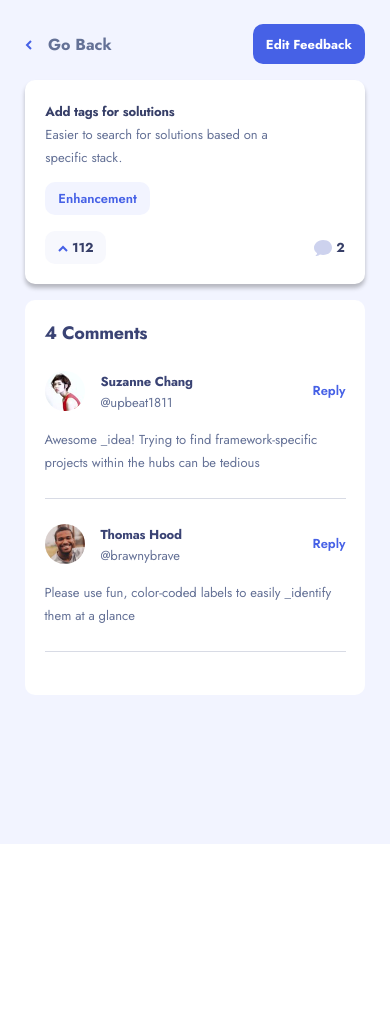
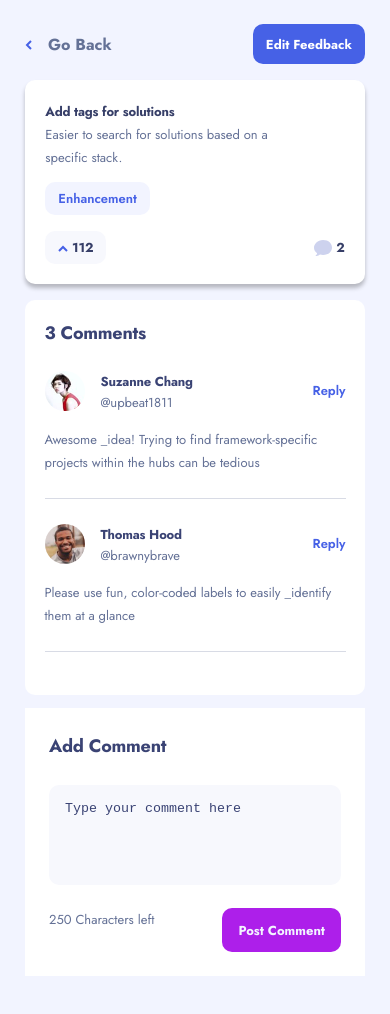
Before and after one commit to Uri-Raz-Dev/product-feedback-front, a React (Vite) app: page /feedback/1 in a window 390 px wide. Shown: the top 1014 px of the page. Before the commit the page ends 844 px from the top, so only its background shows below. Built offline with nearby package versions, Linux system fonts and the light colour scheme.

Commit message:
AddComment phone style done

```diff
--- /dev/null
+++ b/src/assets/style/cmps/FeedbackDetail/_AddComment.scss
@@ -0,0 +1,54 @@
+.add-comment {
+    background-color: $white1;
+    padding: rem(24px);
+    font-size: rem(13px);
+    margin-block-end: rem(80px);
+
+    h2 {
+        margin-block-end: rem(24px);
+        color: $deepblue2;
+        font-weight: bold;
+        font-size: rem(18px);
+        letter-spacing: -0.25px;
+    }
+
+    textarea {
+        width: 100%;
+        height: rem(100px);
+        border: 0;
+        border-radius: 10px;
+        padding-inline-start: rem(16px);
+        padding-block-start: rem(16px);
+        margin-block-end: rem(16px);
+        background-color: $white3;
+        resize: none;
+    }
+
+    textarea::placeholder {
+        color: $deepblue2;
+    }
+
+    textarea:focus {
+        outline: none;
+        border: 1px solid $blue;
+
+    }
+
+    .post-comment {
+        display: flex;
+        justify-content: space-between;
+
+        :first-child {
+            color: $deepblue3;
+        }
+
+        :nth-child(2) {
+            color: $white2;
+            font-weight: bold;
+            background-color: $purple;
+            border-radius: 10px;
+            padding-inline: rem(16px);
+            padding-block: rem(10.5px);
+        }
+    }
+}
--- a/src/assets/style/main.scss
+++ b/src/assets/style/main.scss
@@ -22,3 +22,4 @@
 @import 'cmps/FeedbackDetail/feedbackDetail';
 @import 'cmps/FeedbackDetail/feedbackHeader';
 @import 'cmps/FeedbackDetail/commentList';
+@import 'cmps/FeedbackDetail/AddComment';
--- /dev/null
+++ b/src/cmps/AddComment.tsx
@@ -0,0 +1,16 @@
+import { link } from 'fs'
+
+function AddComment() {
+  return (
+    <section className='add-comment'>
+      <h2>Add Comment</h2>
+      <textarea placeholder='Type your comment here'></textarea>
+      <div className='post-comment'>
+        <span>250 Characters left</span>
+        <span>Post Comment</span>
+      </div>
+    </section>
+  )
+}
+
+export default AddComment
--- a/src/cmps/CommentDetail.tsx
+++ b/src/cmps/CommentDetail.tsx
@@ -1,49 +1,57 @@
-// function CommentDetail({comment replies}) {
-//      <li
-//               className={comment.replies ? 'comment-open' : 'comment'}
-//               key={comment._id}
-//             >
-//               <section className='comment-header'>
-//                 <img src={comment.user.image} alt='user-image' />
-//                 <div className='comment-username-container'>
-//                   <div>{comment.user.name}</div>
-//                   <div>
-//                     <span>@</span>
-//                     {comment.user.username}
-//                   </div>
-//                 </div>
-//                 <span>Reply</span>
-//               </section>
-//               <p>{comment.content}</p>
-//               {comment.replies && (
-//                 <ul className='reply-container'>
-//                   {comment.replies.map((reply: typeof replies) => {
-//                     return (
-//                       <li className='reply' key={reply.user.username}>
-//                         <section className='reply-header comment-header'>
-//                           <img src={reply.user.image} alt='user-image' />
-//                           <div className='comment-username-container reply-comment-container'>
-//                             <div>{reply.user.name}</div>
-//                             <div>
-//                               <span>@</span>
-//                               {reply.user.username}
-//                             </div>
-//                           </div>
-//                           <span className='reply-button'>Reply</span>
-//                         </section>
+import { comments, replies } from './CommentList'
 
-//                         <p>
-//                           <span>@{reply.replyingTo} </span>
-//                           {reply.content}
-//                         </p>
-//                       </li>
-//                     )
-//                   })}
-//                 </ul>
-//               )}
-//             </li>
-//           )
-//         }
-// }
+function CommentDetail({
+  comment,
+  reply,
+}: {
+  comment: comments
+  reply: replies[]
+}) {
+  return (
+    <li
+      className={comment.replies ? 'comment-open' : 'comment'}
+      key={comment._id}
+    >
+      <section className='comment-header'>
+        <img src={comment.user.image} alt='user-image' />
+        <div className='comment-username-container'>
+          <div>{comment.user.name}</div>
+          <div>
+            <span>@</span>
+            {comment.user.username}
+          </div>
+        </div>
+        <span>Reply</span>
+      </section>
+      <p>{comment.content}</p>
+      {comment.replies && (
+        <ul className='reply-container'>
+          {reply.map((reply: replies) => {
+            return (
+              <li className='reply' key={reply.user.username}>
+                <section className='reply-header comment-header'>
+                  <img src={reply.user.image} alt='user-image' />
+                  <div className='comment-username-container reply-comment-container'>
+                    <div>{reply.user.name}</div>
+                    <div>
+                      <span>@</span>
+                      {reply.user.username}
+                    </div>
+                  </div>
+                  <span className='reply-button'>Reply</span>
+                </section>
 
-// export default CommentDetail;
+                <p>
+                  <span>@{reply.replyingTo} </span>
+                  {reply.content}
+                </p>
+              </li>
+            )
+          })}
+        </ul>
+      )}
+    </li>
+  )
+}
+
+export default CommentDetail
--- a/src/cmps/CommentList.tsx
+++ b/src/cmps/CommentList.tsx
@@ -1,10 +1,14 @@
-import { useState } from 'react'
 import { suggestion } from './SuggestionCard'
+import CommentDetail from './CommentDetail'
 
-function CommentList({ suggestion }: suggestion) {
-  // console.log(suggestion)
+export type comments = {
+  _id: number
+  replies: replies[]
+  content: string
+  user: { image: string; name: string; username: string }
+}
 
-  type replies = {
+export type replies = {
   content: string
   replyingTo: string
   user: {
@@ -14,7 +18,10 @@ function CommentList({ suggestion }: suggestion) {
   }
 }
 
-  const replies = suggestion.comments.map((comment) => {
+function CommentList({ suggestion }: suggestion) {
+  // console.log(suggestion)
+
+  const replies = suggestion.comments.flatMap((comment) => {
     return comment.replies
   })
 
@@ -22,53 +29,15 @@ function CommentList({ suggestion }: suggestion) {
     <>
       <ul className='comment-list'>
         <h2 className='comment-count'>
-          {suggestion.comments.length + replies.length} Comments
+          {suggestion.comments.length + replies.length - 1} Comments
         </h2>
-        {suggestion.comments.map((comment) => {
+        {suggestion.comments.map((comment: comments) => {
           return (
-            <li
-              className={comment.replies ? 'comment-open' : 'comment'}
+            <CommentDetail
               key={comment._id}
-            >
-              <section className='comment-header'>
-                <img src={comment.user.image} alt='user-image' />
-                <div className='comment-username-container'>
-                  <div>{comment.user.name}</div>
-                  <div>
-                    <span>@</span>
-                    {comment.user.username}
-                  </div>
-                </div>
-                <span>Reply</span>
-              </section>
-              <p>{comment.content}</p>
-              {comment.replies && (
-                <ul className='reply-container'>
-                  {comment.replies.map((reply: replies) => {
-                    return (
-                      <li className='reply' key={reply.user.username}>
-                        <section className='reply-header comment-header'>
-                          <img src={reply.user.image} alt='user-image' />
-                          <div className='comment-username-container reply-comment-container'>
-                            <div>{reply.user.name}</div>
-                            <div>
-                              <span>@</span>
-                              {reply.user.username}
-                            </div>
-                          </div>
-                          <span className='reply-button'>Reply</span>
-                        </section>
-
-                        <p>
-                          <span>@{reply.replyingTo} </span>
-                          {reply.content}
-                        </p>
-                      </li>
-                    )
-                  })}
-                </ul>
-              )}
-            </li>
+              comment={comment}
+              reply={comment.replies}
+            />
           )
         })}
       </ul>
--- a/src/pages/FeedbackDetail.tsx
+++ b/src/pages/FeedbackDetail.tsx
@@ -6,6 +6,7 @@ import { loadSuggestion } from '../store/actions/suggestions.action'
 import { useSelector } from 'react-redux'
 import { RootState } from '../store/store'
 import SuggestionCard from '../cmps/SuggestionCard'
+import AddComment from '../cmps/AddComment'
 
 function FeedbackDetail() {
   const { id } = useParams()
@@ -24,6 +25,7 @@ function FeedbackDetail() {
       <FeedbackHeader />
       <SuggestionCard suggestion={suggestion} />
       <CommentsList suggestion={suggestion} />
+      <AddComment />
     </section>
   )
 }
```
Lines whose indentation alone changed are shown as unchanged.
